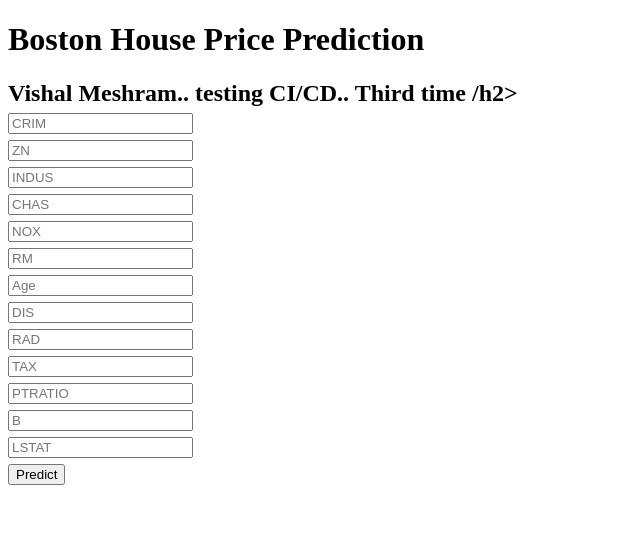
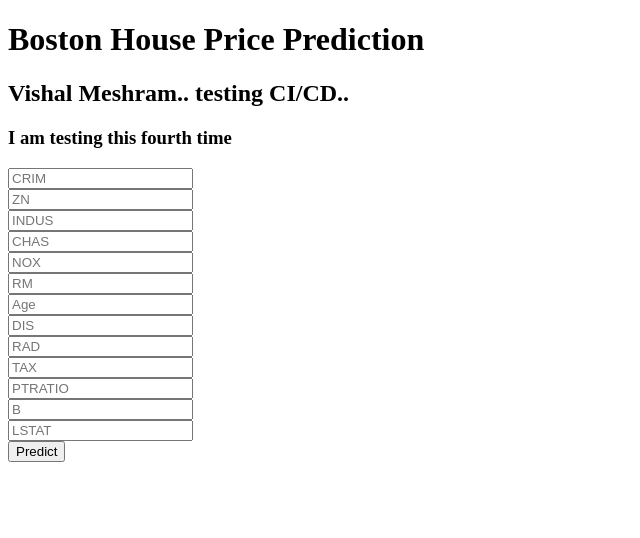
Before and after one commit to vishal-meshram/CI-CD_Demo, a Flask app: page / in a window 1280 px wide. Shown: the top 538 px of the page, without its empty margins (0-640 px from the left). Run offline with Flask 2, Linux system fonts and the light colour scheme; parts of the project's set-up code (start-up, migrations or seed data) failed here and were passed over.

Commit message:
testing fourth time

```diff
--- a/templates/home.html
+++ b/templates/home.html
@@ -15,7 +15,8 @@
 <body>
  <div class="login">
 	<h1>Boston House Price Prediction</h1>
-	<h2> Vishal Meshram.. testing CI/CD.. Third time /h2>
+	<h2> Vishal Meshram.. testing CI/CD.. </h2>
+	<h3> I am testing this fourth time </h3>
 
      <!-- Main Input For Receiving Query to our ML -->
     <form action="{{ url_for('predict')}}"method="post">
```
